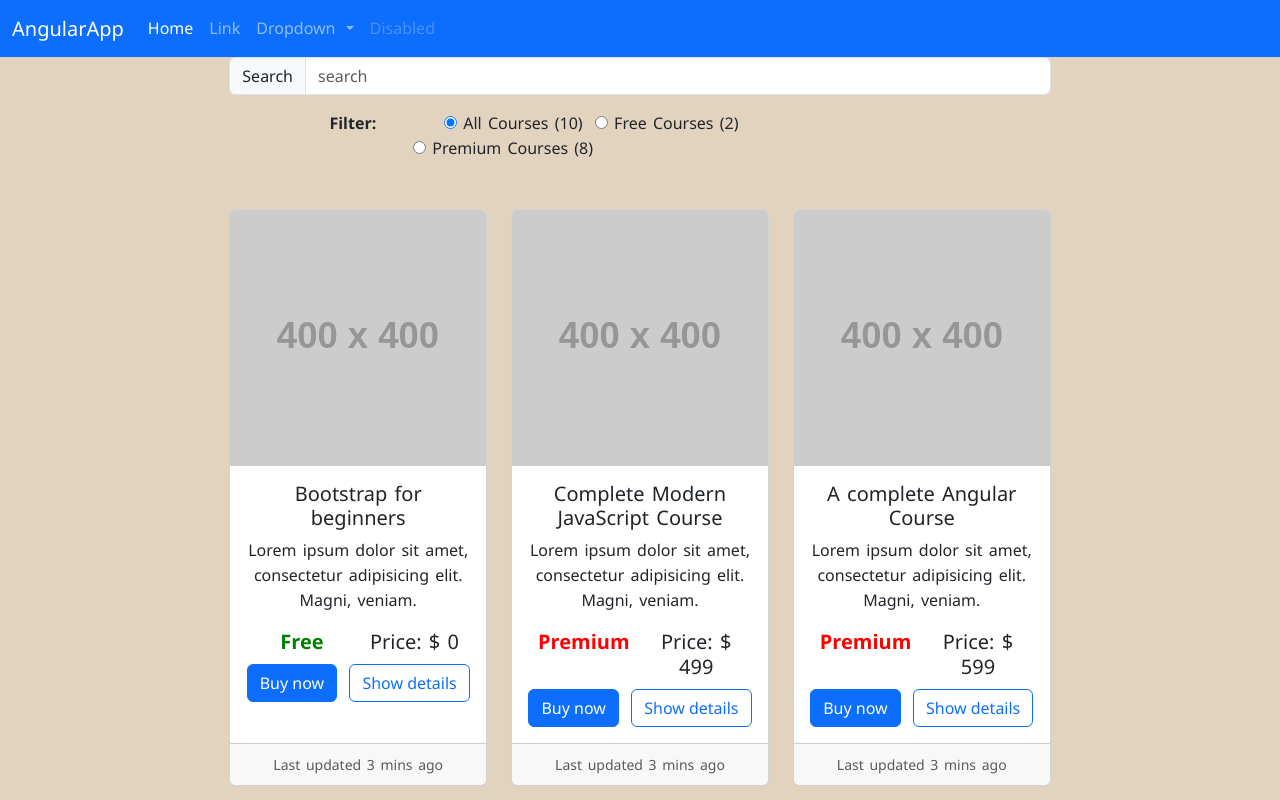
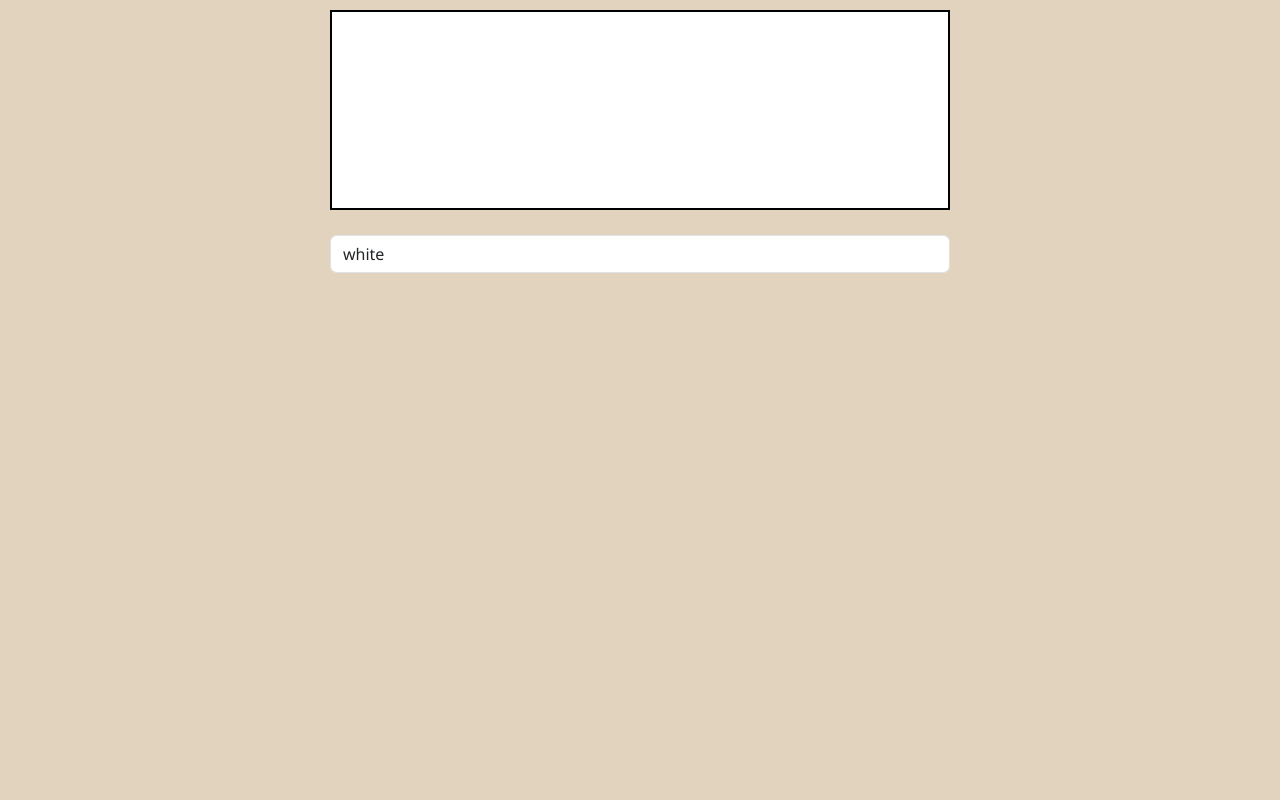
Before and after one commit to ppavankumar/AngularBasics, an Angular app: page / in a window 1280 px wide. Shown: the top 800 px of the page. Built offline with nearby package versions, Linux system fonts and the light colour scheme.

Commit message:
@Output working changes. Need more learning

```diff
--- a/src/app/app.component.html
+++ b/src/app/app.component.html
@@ -1,3 +1,5 @@
 <!-- <app-container [title]="title"></app-container> -->
-<app-header [title]="title"></app-header>
-<app-courses [title]="title"></app-courses>
+<!-- <app-header [title]="title"></app-header>
+<app-courses [title]="title"></app-courses> -->
+
+<app-color-fill></app-color-fill>
--- a/src/app/app.module.ts
+++ b/src/app/app.module.ts
@@ -13,6 +13,8 @@ import { CoursesComponent } from "./components/miniWebsite/courses/courses.compo
 import { HeaderComponent } from "./components/miniWebsite/courses/header/header.component";
 import { CoursesSearchComponent } from "./components/miniWebsite/courses/search/search.component";
 import { CoursesFilterComponent } from "./components/miniWebsite/courses/filter/filter.component";
+import { ColorFillComponent } from "./components/miniWebsite/color-fill/color-fill.component";
+import { ColorValueComponent } from "./components/miniWebsite/color-fill/color-value/color-value.component";
 
 @NgModule({
   declarations: [
@@ -27,6 +29,8 @@ import { CoursesFilterComponent } from "./components/miniWebsite/courses/filter/
     HeaderComponent,
     CoursesSearchComponent,
     CoursesFilterComponent,
+    ColorFillComponent,
+    ColorValueComponent,
   ],
   imports: [BrowserModule, FormsModule],
   providers: [],
--- /dev/null
+++ b/src/app/components/miniWebsite/color-fill/color-fill.component.css
@@ -0,0 +1,12 @@
+.center {
+  margin: auto;
+  width: 50%;
+  /* border: 3px solid green; */
+  padding: 10px;
+}
+
+.squareColorBox {
+  border: 2px solid black;
+  height: 200px;
+  width: auto;
+}
--- /dev/null
+++ b/src/app/components/miniWebsite/color-fill/color-fill.component.html
@@ -0,0 +1,12 @@
+<div class="center">
+  <div
+    class="squareColorBox"
+    [ngStyle]="{ backgroundColor: changeDivColor }"
+  ></div>
+  <br />
+  <div>
+    <app-color-value
+      (emitChangeColorValue)="onChangeDivColor($event)"
+    ></app-color-value>
+  </div>
+</div>
--- /dev/null
+++ b/src/app/components/miniWebsite/color-fill/color-fill.component.ts
@@ -0,0 +1,15 @@
+import { Component } from "@angular/core";
+
+@Component({
+  selector: "app-color-fill",
+  templateUrl: "./color-fill.component.html",
+  styleUrls: ["./color-fill.component.css"],
+})
+export class ColorFillComponent {
+  changeDivColor: string = "#fff";
+
+  onChangeDivColor = (data: string) => {
+    this.changeDivColor = data;
+    // console.log(this.changeDivColor);
+  };
+}
--- /dev/null
+++ b/src/app/components/miniWebsite/color-fill/color-value/color-value.component.html
@@ -0,0 +1,9 @@
+<div>
+  <input
+    type="text"
+    class="form-control"
+    placeholder="white"
+    [(ngModel)]="changeColorValue"
+    (keyup)="onChangeColorValue()"
+  />
+</div>
--- /dev/null
+++ b/src/app/components/miniWebsite/color-fill/color-value/color-value.component.ts
@@ -0,0 +1,18 @@
+import { Component, EventEmitter, Output } from "@angular/core";
+
+@Component({
+  selector: "app-color-value",
+  templateUrl: "./color-value.component.html",
+  styleUrls: ["./color-value.component.css"],
+})
+export class ColorValueComponent {
+  changeColorValue: string = "white";
+
+  @Output()
+  emitChangeColorValue: EventEmitter<string> = new EventEmitter<string>();
+
+  onChangeColorValue = () => {
+    this.emitChangeColorValue.emit(this.changeColorValue);
+    // console.log(this.changeColorValue);
+  };
+}
--- a/src/app/components/miniWebsite/courses/courses.component.html
+++ b/src/app/components/miniWebsite/courses/courses.component.html
@@ -5,6 +5,7 @@
       [all]="getTotalCourses()"
       [free]="getTotalFreeCourses()"
       [premium]="getTotalPremiumCourses()"
+      (filterSelectedCoursesTypeChanged)="onFilterRadioButtonChanged($event)"
     ></app-courses-filter>
   </div>
   <!-- <div class="row col-8 d-flex justify-content-center">
@@ -32,11 +33,20 @@
   <div
     class="col-8 d-flex text-center row row-cols-1 row-cols-md-3 g-4 courses-content"
   >
-    <div class="col" *ngFor="let course of courses">
+    <ng-container *ngFor="let course of courses">
+      <div
+        class="col"
+        *ngIf="
+          courseCountRadioButton === 'all' ||
+          (course.price === 0 && courseCountRadioButton === 'free') ||
+          (course.price > 0 && courseCountRadioButton === 'premium')
+        "
+      >
         <div class="card h-100">
           <img
             [src]="
-            'https://dummyimage.com/400x400/000000/ffffff&text=' + course.title
+              'https://dummyimage.com/400x400/000000/ffffff&text=' +
+              course.title
             "
             class="card-img-top"
             alt="..."
@@ -69,5 +79,6 @@
           </div>
         </div>
       </div>
+    </ng-container>
   </div>
 </div>
--- a/src/app/components/miniWebsite/courses/courses.component.ts
+++ b/src/app/components/miniWebsite/courses/courses.component.ts
@@ -127,4 +127,11 @@ export class CoursesComponent {
   getTotalPremiumCourses = () => {
     return this.courses.filter((course) => course.price > 0).length;
   };
+
+  courseCountRadioButton: string = "all";
+
+  onFilterRadioButtonChanged = (data: string) => {
+    this.courseCountRadioButton = data;
+    // console.log(this.courseCountRadioButton);
+  };
 }
--- a/src/app/components/miniWebsite/courses/filter/filter.component.html
+++ b/src/app/components/miniWebsite/courses/filter/filter.component.html
@@ -4,15 +4,33 @@
       >Filter:</label
     >
     <label class="radio-inline">
-      <input type="radio" name="coursesFilter" value="all" checked />
+      <input
+        type="radio"
+        name="coursesFilter"
+        value="all"
+        [(ngModel)]="selectedCoursesType"
+        (change)="onSelectedCoursesTypeChange()"
+      />
       All Courses {{ "(" + all + ")" }} </label
     >&nbsp;
     <label class="radio-inline">
-      <input type="radio" name="coursesFilter" value="free" />
+      <input
+        type="radio"
+        name="coursesFilter"
+        value="free"
+        [(ngModel)]="selectedCoursesType"
+        (change)="onSelectedCoursesTypeChange()"
+      />
       Free Courses {{ "(" + free + ")" }} </label
     >&nbsp;
     <label class="radio-inline">
-      <input type="radio" name="coursesFilter" value="premium" />
+      <input
+        type="radio"
+        name="coursesFilter"
+        value="premium"
+        [(ngModel)]="selectedCoursesType"
+        (change)="onSelectedCoursesTypeChange()"
+      />
       Premium Courses {{ "(" + premium + ")" }}
     </label>
   </div>
--- a/src/app/components/miniWebsite/courses/filter/filter.component.ts
+++ b/src/app/components/miniWebsite/courses/filter/filter.component.ts
@@ -1,4 +1,4 @@
-import { Component, Input } from "@angular/core";
+import { Component, EventEmitter, Input, Output } from "@angular/core";
 
 @Component({
   selector: "app-courses-filter",
@@ -14,4 +14,14 @@ export class CoursesFilterComponent {
 
   @Input()
   premium: number = 0;
+
+  selectedCoursesType: string = "all";
+
+  @Output()
+  filterSelectedCoursesTypeChanged: EventEmitter<string> = new EventEmitter();
+
+  onSelectedCoursesTypeChange = () => {
+    this.filterSelectedCoursesTypeChanged.emit(this.selectedCoursesType);
+    // console.log(this.selectedCoursesType);
+  };
 }
```
Also changed, not shown: src/app/components/miniWebsite/color-fill/color-value/color-value.component.css (added), 2 other files (tests, documents, lock files or other folders). Lines whose indentation alone changed are shown as unchanged.
